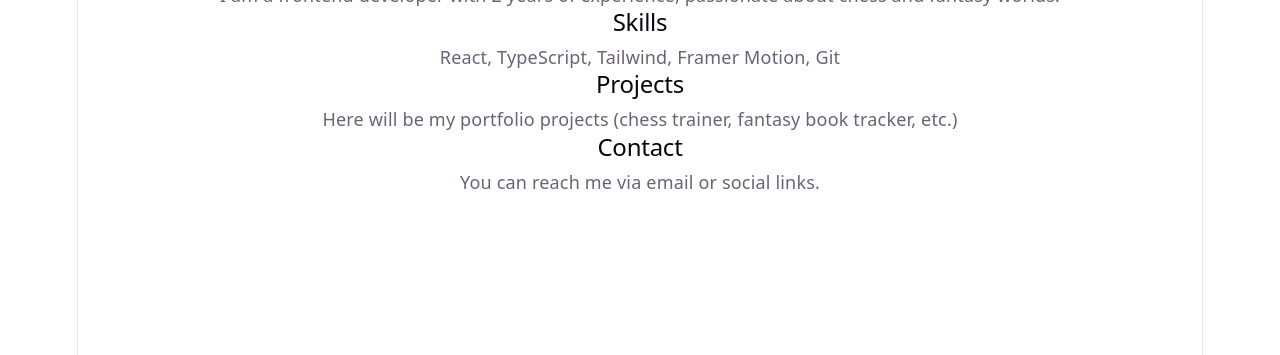
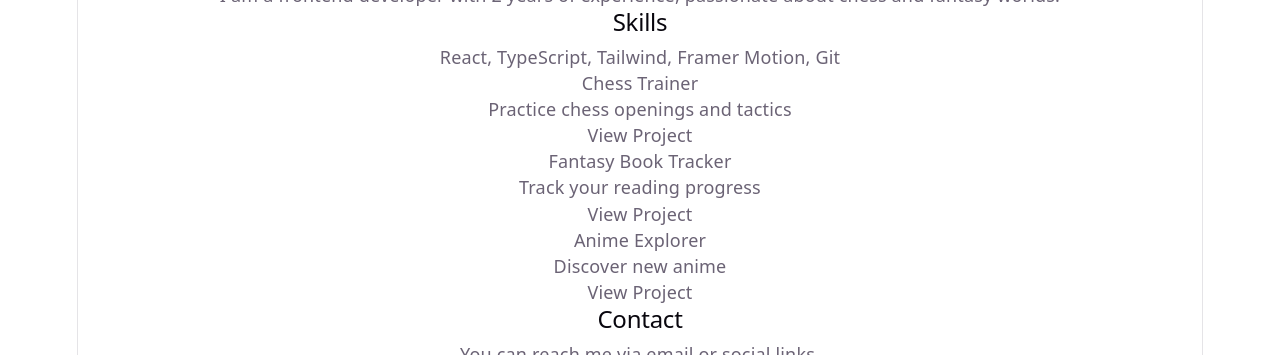
Before and after one commit to OwamouSi/fantasy-portfolio, a React (Vite) app: page / in a window 1280 px wide. Shown: the part 197-552 px from the top of the page. Built offline with nearby package versions, Linux system fonts and the light colour scheme.

Commit message:
feat: render project cards from data

```diff
--- a/src/sections/Projects.tsx
+++ b/src/sections/Projects.tsx
@@ -1,12 +1,21 @@
 import Container from "../components/layout/Container";
 import Section from "../components/layout/Section";
+import { projects } from "../data/projects"
+import ProjectCard from "../components/ui/ProjectCard"
 
 export default function Projects() {
   return (
     <Section>
       <Container>
-        <h2 className="text-4xl font-bold mb-4">Projects</h2>
-        <p className="text-gray-300">Here will be my portfolio projects (chess trainer, fantasy book tracker, etc.)</p>
+        <div className="grid grid-cols-1 md:grid-cols-3 gap-6">
+          {projects.map(p => (
+            <ProjectCard
+            key={p.id}
+            title={p.title}
+            description={p.description}
+            />
+          ))}
+        </div>
       </Container>
     </Section>
   );
```
